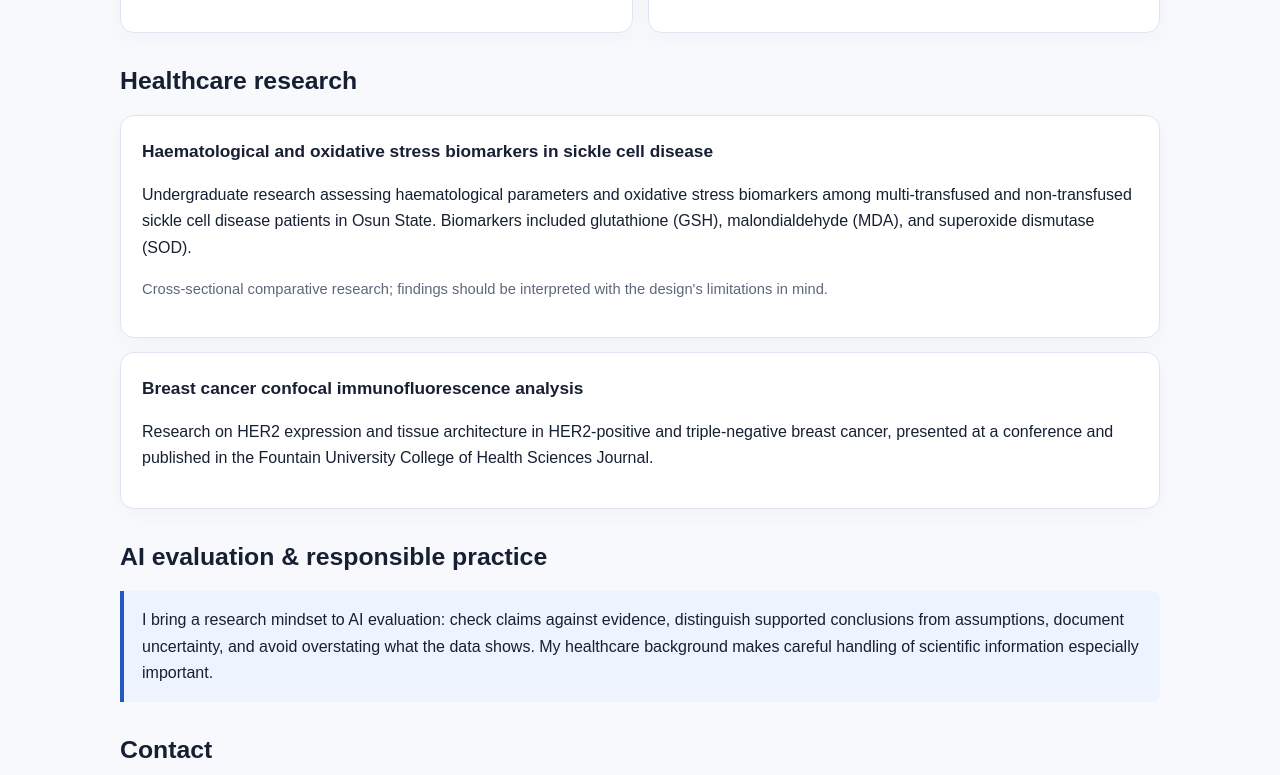
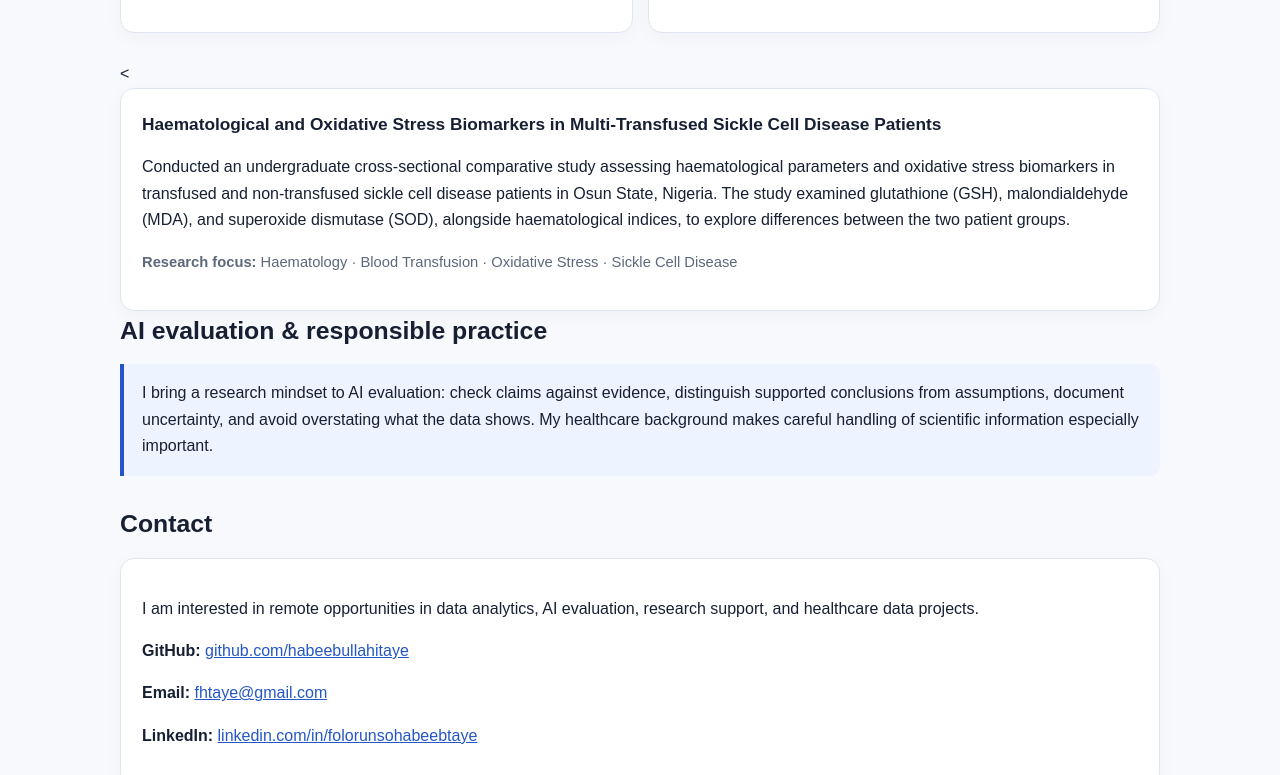
Before and after one commit to habeebullahitaye/habeebullahitaye.github.io, a plain HTML site: page index.html in a window 1280 px wide. Shown: the part 1863-2638 px from the top of the page. Drawn offline with Linux system fonts and the light colour scheme.

Commit message:
Add new research study and refine AI evaluation section
Updated the healthcare research section to include a new study on haematological and oxidative stress biomarkers in sickle cell disease patients, and refined the AI evaluation section.

```diff
--- a/index.html
+++ b/index.html
@@ -16,7 +16,10 @@
 <div class="card"><h3>Healthcare Data Analysis with SPSS</h3><p>Worked with healthcare and biomedical datasets using descriptive summaries, group comparisons, correlation analysis, and interpretation of statistical results, with attention to data checks and accurate reporting.</p><p class="small"><b>Tools:</b> SPSS, Excel</p><p class="small">The analysis emphasised appropriate statistical methods, transparent interpretation of findings, and accurate presentation of healthcare data.</p></div>
 <div class="card"><h3>Biomedical Metabolic & Cardiovascular Risk Analysis</h3><p>Analysed data from 60 undergraduate participants, comparing obesity groups across anthropometric measurements, glucose, lipid parameters, fasting insulin, and derived lipid indices.</p><p class="small"><b>Tools:</b> Excel, SPSS</p><p class="small">The project examined differences in anthropometric and biochemical indicators between obesity groups, using statistical analysis to support evidence-based interpretation.</p></div>
 <div class="card"><h3>AI Response Evaluation</h3><p>Applying a research-oriented approach to AI output quality, including relevance, factual accuracy, consistency, and reasoning. Areas of interest include response rating, fact-checking, preference ranking, and question answering.</p><p class="small"><b>Focus:</b> AI evaluation, quality assurance, evidence-based review</p><p class="small">My approach prioritises factual accuracy, relevance, consistency, clear reasoning, and adherence to task instructions when reviewing AI-generated content.</p></div></div></section>
-<section id="research"><h2>Healthcare research</h2><div class="card"><h3>Haematological and oxidative stress biomarkers in sickle cell disease</h3><p>Undergraduate research assessing haematological parameters and oxidative stress biomarkers among multi-transfused and non-transfused sickle cell disease patients in Osun State. Biomarkers included glutathione (GSH), malondialdehyde (MDA), and superoxide dismutase (SOD).</p><p class="small">Cross-sectional comparative research; findings should be interpreted with the design's limitations in mind.</p></div><div class="card" style="margin-top:14px"><h3>Breast cancer confocal immunofluorescence analysis</h3><p>Research on HER2 expression and tissue architecture in HER2-positive and triple-negative breast cancer, presented at a conference and published in the Fountain University College of Health Sciences Journal.</p></div></section>
-<section id="ai"><h2>AI evaluation & responsible practice</h2><div class="notice">I bring a research mindset to AI evaluation: check claims against evidence, distinguish supported conclusions from assumptions, document uncertainty, and avoid overstating what the data shows. My healthcare background makes careful handling of scientific information especially important.</div></section>
+<<div class="card">
+<h3>Haematological and Oxidative Stress Biomarkers in Multi-Transfused Sickle Cell Disease Patients</h3>
+  <p>Conducted an undergraduate cross-sectional comparative study assessing haematological parameters and oxidative stress biomarkers in transfused and non-transfused sickle cell disease patients in Osun State, Nigeria. The study examined glutathione (GSH), malondialdehyde (MDA), and superoxide dismutase (SOD), alongside haematological indices, to explore differences between the two patient groups.</p>
+  <p class="small"><strong>Research focus:</strong> Haematology · Blood Transfusion · Oxidative Stress · Sickle Cell Disease</p>
+</div><section id="ai"><h2>AI evaluation & responsible practice</h2><div class="notice">I bring a research mindset to AI evaluation: check claims against evidence, distinguish supported conclusions from assumptions, document uncertainty, and avoid overstating what the data shows. My healthcare background makes careful handling of scientific information especially important.</div></section>
 <section id="contact"><h2>Contact</h2><div class="card"><p>I am interested in remote opportunities in data analytics, AI evaluation, research support, and healthcare data projects.</p><p><b>GitHub:</b> <a href="https://github.com/habeebullahitaye" target="_blank" rel="noopener">github.com/habeebullahitaye</a></p><p><b>Email:</b> <a href="mailto:fhtaye@gmail.com">fhtaye@gmail.com</a></p><p><b>LinkedIn:</b> <a href="https://linkedin.com/in/folorunsohabeebtaye" target="_blank" rel="noopener">linkedin.com/in/folorunsohabeebtaye</a></p></div></section>
 </main><footer><div class="wrap">© 2026 Folorunso Habeebullahi Taye · Portfolio website draft</div></footer></body></html>
```
